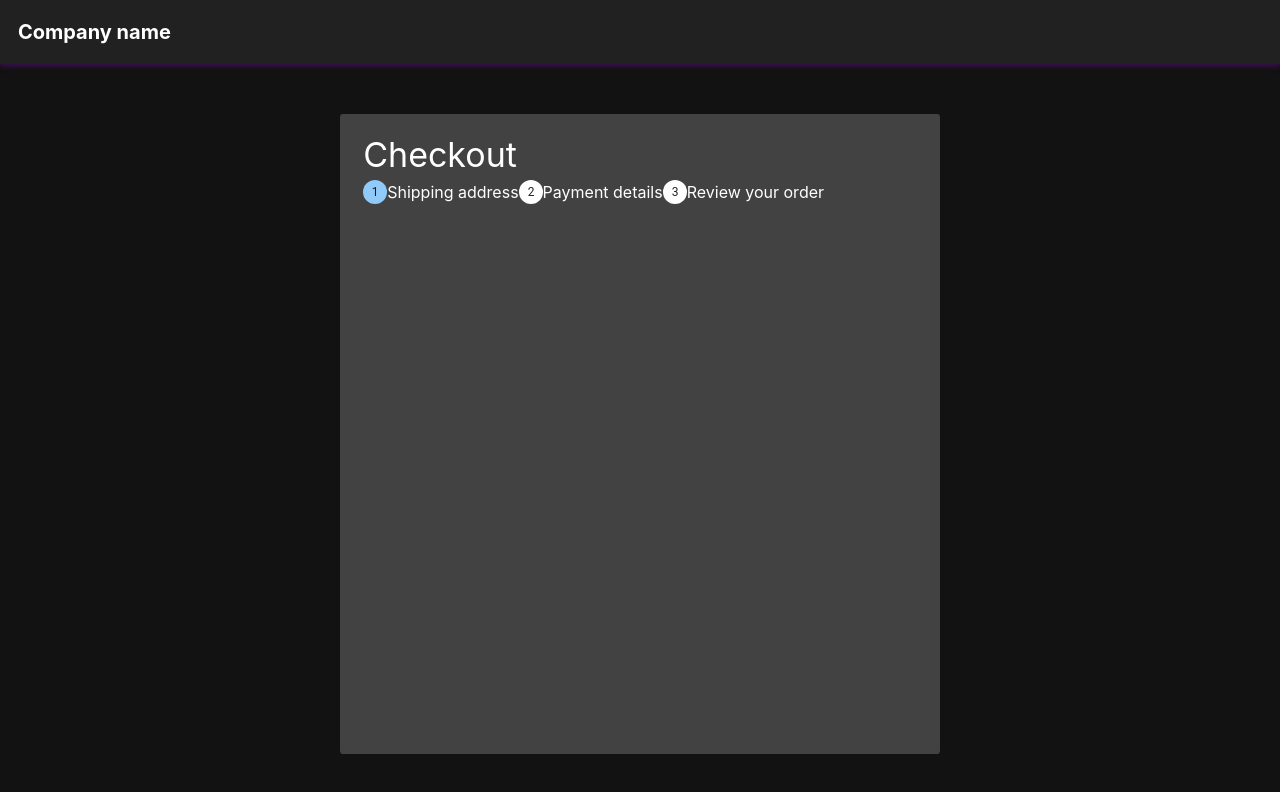
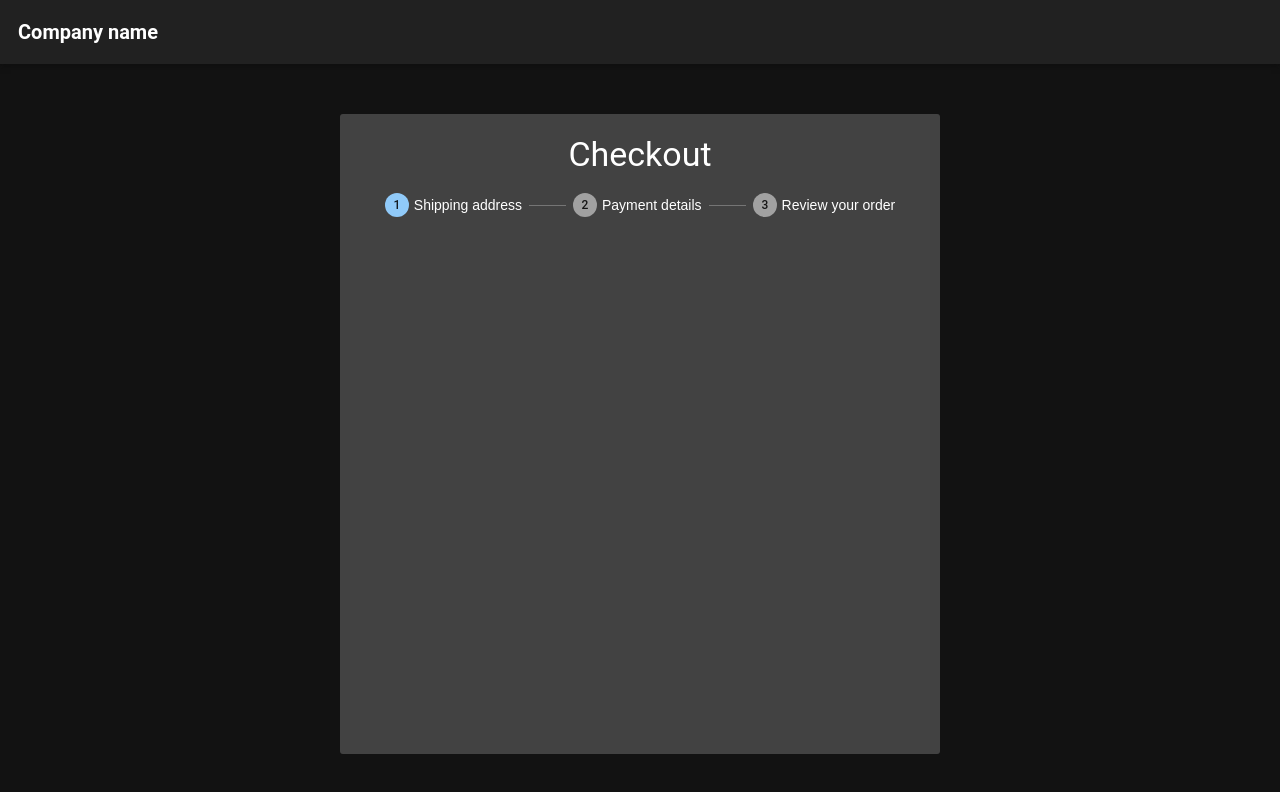
Before and after one commit to ad1ls/react-02, a React (Create React App) app: page / in a window 1280 px wide. Shown: the top 792 px of the page. Built offline with nearby package versions, Linux system fonts and the light colour scheme.

Commit message:
Checkout component finished.

```diff
--- a/src/App.scss
+++ b/src/App.scss
@@ -2,6 +2,7 @@
   box-sizing: border-box;
   background-color: #121212;
   height: 100vh;
+  font-family: 'Roboto', sans-serif;
 }
 .Header {
   display: flex;
@@ -10,9 +11,9 @@
   background-color: #212121;
   color: #fff;
   margin: 0 auto;
-  -webkit-box-shadow: 0px 1px 6px 0px rgba(92, 14, 136, 0.75);
-  -moz-box-shadow: 0px 1px 6px 0px rgba(92, 14, 136, 0.75);
-  box-shadow: 0px 1px 6px 0px rgba(92, 14, 136, 0.75);
+  -webkit-box-shadow: 0px 1px 6px 0px rgba(12, 12, 12, 0.75);
+-moz-box-shadow:    0px 1px 6px 0px rgba(12, 12, 12, 0.75);
+box-shadow:         0px 1px 6px 0px rgba(12, 12, 12, 0.75);
 }
 h6 {
   margin-left: 18px;
@@ -24,6 +25,5 @@ h6 {
   border-radius: 3px;
   max-width: 600px;
   height: 80vh;
-  margin: 50px auto;
-
+  margin: 50px auto 0px auto;
 }
--- a/src/components/Checkout/Checkout.jsx
+++ b/src/components/Checkout/Checkout.jsx
@@ -10,6 +10,7 @@ const Checkout = () => {
             </div>
 
             <div className={s.Steps}>
+
                 <div className={s.FirstItem}>
                     <svg className={`${s.MuiSvgIconRoot} ${s.MuiStepIconRoot} ${s.MuiStepIconActive}`} focusable="false" viewBox="0 0 24 24" aria-hidden="true">
                         <circle cx="12" cy="12" r="12"></circle>
@@ -17,7 +18,9 @@ const Checkout = () => {
                     </svg>
                     <span className={s.Checkout__wayBlock}>Shipping address</span>
                 </div>
-                <span className={`${s.MuiStepConnectorLine} ${s.MuiStepConnectorLineHorizontal}`}></span>
+
+                <div className={`${s.MuiStepConnectorRoot} ${s.MuiStepConnectorHorizontal} ${s.MuiDisabled}`}><span className={`${s.MuiStepConnectorLine} ${s.MuiStepConnectorLineHorizontal}`}></span></div>
+
                 <div className={s.SecondItem}>
                     <svg className={`${s.MuiSvgIconRoot} ${s.MuiStepIconRoot} ${s.MuiStepIconActive}`} focusable="false" viewBox="0 0 24 24" aria-hidden="true">
                         <circle cx="12" cy="12" r="12"></circle>
@@ -25,7 +28,9 @@ const Checkout = () => {
                     </svg>
                     <span className={s.Checkout__wayBlock}>Payment details</span>
                 </div>
-                <span class="MuiStepConnector-line MuiStepConnector-lineHorizontal"></span>
+
+                <div className={`${s.MuiStepConnectorRoot} ${s.MuiStepConnectorHorizontal} ${s.MuiDisabled}`}><span className={`${s.MuiStepConnectorLine} ${s.MuiStepConnectorLineHorizontal}`}></span></div>
+
                 <div className={s.ThirdItem}>
                      <svg className={`${s.MuiSvgIconRoot} ${s.MuiStepIconRoot} ${s.MuiStepIconActive}`} focusable="false" viewBox="0 0 24 24" aria-hidden="true">
                         <circle cx="12" cy="12" r="12"></circle>
@@ -33,6 +38,7 @@ const Checkout = () => {
                     </svg>
                     <span className={s.Checkout__wayBlock}>Review your order</span>
                 </div>
+
             </div>
           </div>
         </div>
--- a/src/components/Checkout/Checkout.module.scss
+++ b/src/components/Checkout/Checkout.module.scss
@@ -5,9 +5,11 @@
 
 .Checkout {
     display: grid;
+    justify-content: center;
     grid-template-areas:
-    '. tit .'
+    'tit tit tit'
     'steps steps steps';
+    text-align: center;
     color: white;
     .Wrapper {
       max-width: 570px;
@@ -16,37 +18,19 @@
       .Checkout__tittle {
         grid-area: tit;
         align-self: center;
-        color: white;
         font-size: 34px;
-        margin-bottom: 5px;
+        margin-bottom: 19px;
       }
       .Steps {
         grid-area: steps;
-        @include flexcenter();
-        .FirstItem {
-          @include flexcenter();
-          .MuiStepIconRoot.MuiStepIconActive {
-            color: #90caf9;
+        font-family: sans-serif;
+        font-size: 14px;
+        line-height: 1.43;
+        font-weight: 500;
+        font-size: 14px;
+        .Checkout__wayBlock {
+          margin-left: 5px;
         }
-          .MuiSvgIconRoot {
-            fill: currentColor;
-            width: 1em;
-            height: 1em;
-            display: inline-block;
-            font-size: 1.5rem;
-            transition: fill 200ms cubic-bezier(0.4, 0, 0.2, 1) 0ms;
-            flex-shrink: 0;
-            user-select: none;
-          }
-          //.Checkout__wayBlock
-          .MuiStepIconText {
-            fill: rgba(0, 0, 0, 0.87);
-            font-size: 0.75rem;
-            font-family: "Roboto", "Helvetica", "Arial", sans-serif;
-          }
-        }
-        .SecondItem {
-          @include flexcenter();
         .MuiSvgIconRoot {
           fill: currentColor;
           width: 1em;
@@ -62,28 +46,28 @@
           font-size: 0.75rem;
           font-family: "Roboto", "Helvetica", "Arial", sans-serif;
         }
+        .MuiStepIconRoot {
+          color: rgba(255, 255, 255, 0.5);
+          display: block;
+      }
+        @include flexcenter();
+        .FirstItem {
+          @include flexcenter();
+          .MuiStepIconRoot.MuiStepIconActive {
+            color: #90caf9;
+          }
+        }
+        .SecondItem {
+          @include flexcenter();
         }
         .ThirdItem {
           @include flexcenter();
-          .MuiSvgIconRoot {
-            fill: currentColor;
-            width: 1em;
-            height: 1em;
-            display: inline-block;
-            font-size: 1.5rem;
-            transition: fill 200ms cubic-bezier(0.4, 0, 0.2, 1) 0ms;
-            flex-shrink: 0;
-            user-select: none;
-          }
-          .MuiStepIconText {
-            fill: rgba(0, 0, 0, 0.87);
-            font-size: 0.75rem;
-            font-family: "Roboto", "Helvetica", "Arial", sans-serif;
-          }
         }
         .MuiStepConnectorLineHorizontal {
           border-top-style: solid;
           border-top-width: 1px;
+          width: 37px;
+          margin: 0 7px;
         }
         .MuiStepConnectorLine {
           display: block;
@@ -92,12 +76,6 @@
       }
     }
   }
-.MuiPaperS-root {
-    color: #fff;
-    transition: box-shadow 300ms cubic-bezier(0.4, 0, 0.2, 1) 0ms;
-    background-color: #424242;
-    text-shadow: 0 0 black;
-}
 text {
   display: block;
   white-space: nowrap;
```
Lines whose indentation alone changed are shown as unchanged.
